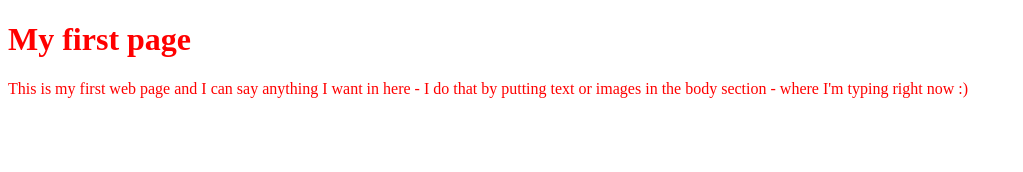
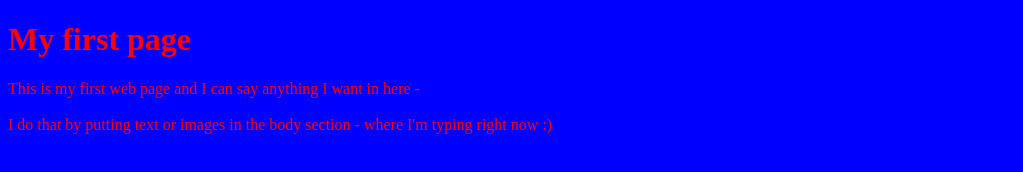
Before and after one commit to rAcHeL0330/rAcHeL0330.github.io, a plain HTML site: page index.html in a window 1280 px wide. Shown: the whole page, without its empty margins (0-1023 px from the left). Drawn offline with Linux system fonts and the light colour scheme.

Commit message:
Update index.html

```diff
--- a/index.html
+++ b/index.html
@@ -15,11 +15,15 @@
 </script>
 </head>
 
-<body bgcolor="white" text="red">
+<body bgcolor="blue" text="red">
 
 <h1> My first page </h1>
 
-This is my first web page and I can say anything I want in here - I do that by putting text or images in the body section - where I'm typing right now :)
+This is my first web page and I can say anything I want in here -
+
+  <br>
+  <br>
+  I do that by putting text or images in the body section - where I'm typing right now :)
 
 </body>
 
```
